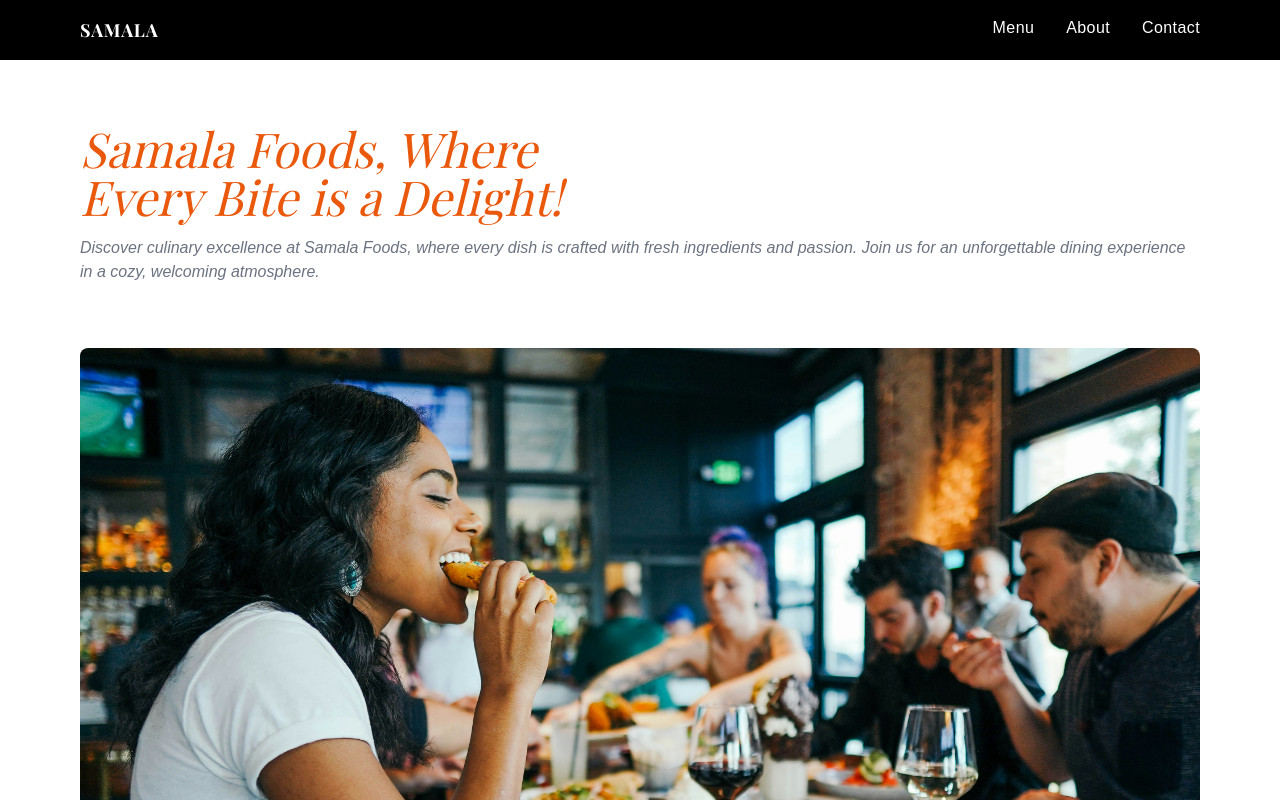
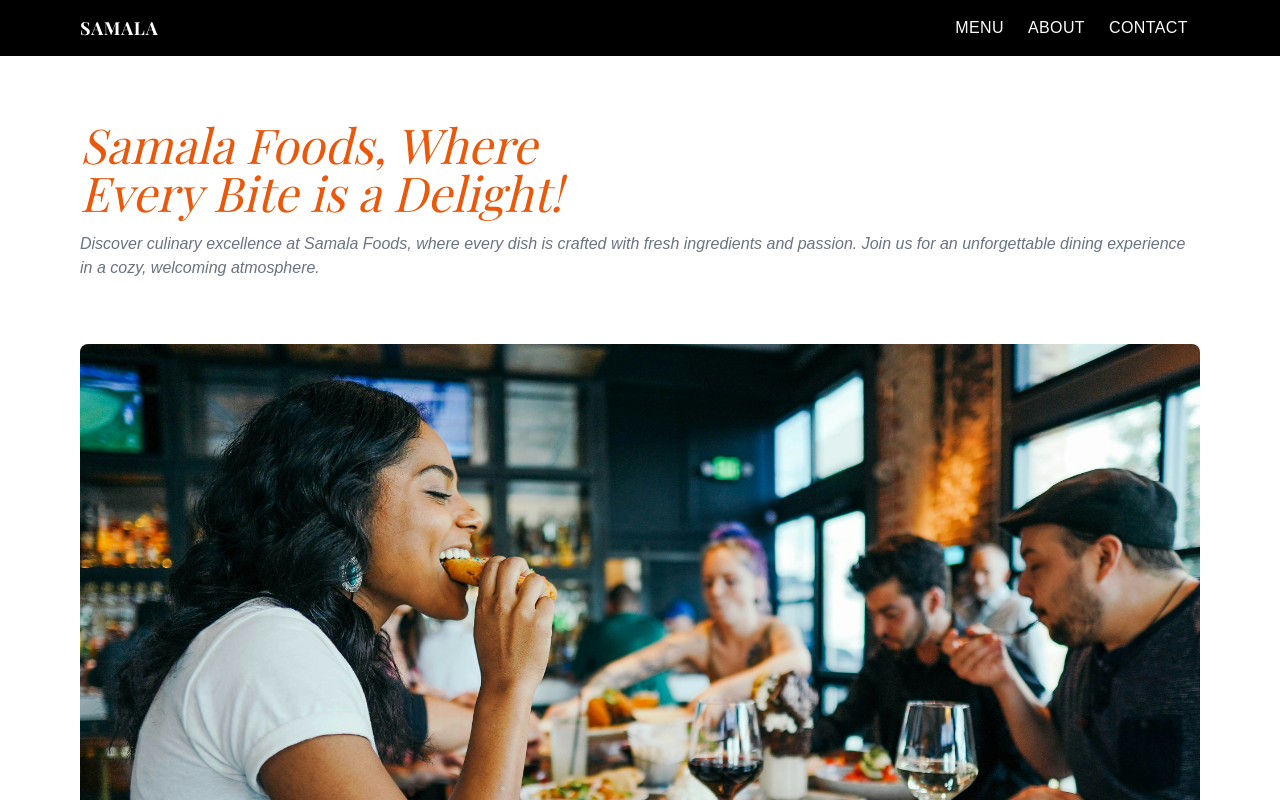
Before and after one commit to kazoomarc/samala_foods_one, a Next.js app: page / in a window 1280 px wide. Shown: the top 800 px of the page. Built offline with nearby package versions, Linux system fonts and the light colour scheme; a web font is replaced by a local one.

Commit message:
further customizing header with hover states

```diff
--- a/app/ui/Footer.tsx
+++ b/app/ui/Footer.tsx
@@ -3,12 +3,9 @@ import AwayArrow from './AwayArrow';
 export default function Footer() {
   return (
     <div className="mb-0 mt-14">
-      <div
-        id="contact"
-        className="sm:flex justify-between md:justify-end gap-24 py-12 _text-white _bg-orange-400 bg-gray-300 px-4 sm:px-6 md:px-10 lg:px-16 xl:px-20 2xl:px-28"
-      >
-        <div className="">
-          <h3 className="font-bold">opening hours</h3>
+      <div className="justify-between gap-24 px-4 py-12 bg-gray-300 _sm:flex _sm:flex-wrap md:justify-end _text-white _bg-orange-400 sm:px-6 md:px-10 lg:px-16 xl:px-20 2xl:px-28">
+        <div className="mt-6 md:mt-0">
+          <h3 className="font-bold _text-2xl _sm:text-base ">opening hours</h3>
 
           <div className="mt-3 space-y-1">
             <p className="font-mono text-xs">BREAKFAST</p>
@@ -26,8 +23,8 @@ export default function Footer() {
           </div>
         </div>
 
-        <div className="">
-          <h3 className="font-bold">contact</h3>
+        <div className="mt-6 md:mt-0">
+          <h3 className="font-bold _text-2xl _sm:text-base">contact</h3>
           <div className="mt-3 space-y-1">
             <p className="font-mono text-xs">info@samalafoods.com</p>
             <p className="font-mono text-xs">(265) 889-9955-88</p>
@@ -35,8 +32,8 @@ export default function Footer() {
           </div>
         </div>
 
-        <div className="">
-          <h3 className="font-bold">social</h3>
+        <div className="mt-6 md:mt-0">
+          <h3 className="font-bold _text-2xl _sm:text-base">social</h3>
           <div className="mt-3 space-y-1">
             <div className="text-xs font-mono flex gap-[2px]">
               <span>(X) twitter</span>
@@ -54,7 +51,7 @@ export default function Footer() {
           </div>
         </div>
       </div>
-      <div className="py-4 text-xs text-white _bg-orange-500 bg-black px-4 sm:px-6 md:px-10 lg:px-16 xl:px-20 2xl:px-28">
+      <div className="px-4 py-4 text-xs text-white bg-black _bg-orange-500 sm:px-6 md:px-10 lg:px-16 xl:px-20 2xl:px-28">
         <span>
           <a href="#" className="font-mono">
             &copy; Joel Mwala 2024
--- a/app/ui/Header.tsx
+++ b/app/ui/Header.tsx
@@ -1,22 +1,110 @@
+'use client';
+
+import { useState, useEffect } from 'react';
 import Link from 'next/link';
 
 export default function Header() {
+  const [isMenuOpen, setIsMenuOpen] = useState(false);
+
+  const toggleMenu = () => {
+    setIsMenuOpen(!isMenuOpen);
+  };
+
+  useEffect(() => {
+    const closeMenu = () => {
+      if (isMenuOpen) {
+        setIsMenuOpen(false);
+      }
+    };
+
+    document.addEventListener('click', closeMenu);
+
+    return () => {
+      document.removeEventListener('click', closeMenu);
+    };
+  }, [isMenuOpen]);
+
   return (
-    <div className="py-4 text-base font-medium bg-black _bg-orange-700">
-      <div className="px-4 sm:px-6 md:px-10 lg:px-16 xl:px-20 2xl:px-28">
-        <nav className="flex justify-between">
+    <div className="text-base font-medium bg-black _bg-orange-700">
+      <div className="">
+        <nav
+          className={`flex lg:hover:bg-black overflow-hidden justify-between px-4 items-center sm:px-6 md:px-10 lg:px-16 xl:px-20 2xl:px-28 ${
+            isMenuOpen ? 'hover:bg-gray-500' : ''
+          }`}
+        >
           <div>
-            <span className="font-playfair tracking-wider text-lg text-white font-bold">
+            <span className="py-4 text-lg font-bold tracking-wider text-white font-playfair">
               <Link href={'/'}>SAMALA</Link>
             </span>
           </div>
-          <div className="hidden sm:flex gap-8 text-white tracking-wide">
-            <Link href="/menu">Menu</Link>
-            <Link href="/about">About</Link>
-            <Link href="/contact">Contact</Link>
+
+          <div className="hidden tracking-wide text-white lg:flex">
+            <Link href="/menu" className="px-3 py-4 hover:bg-gray-500">
+              MENU
+            </Link>
+            <Link href="/about" className="px-3 py-4 hover:bg-gray-500">
+              ABOUT
+            </Link>
+            <Link href="/contact" className="px-3 py-4 hover:bg-gray-500">
+              CONTACT
+            </Link>
+          </div>
+
+          <div
+            className="flex items-center justify-center py-4 text-white lg:hidden hover:cursor-pointer"
+            onClick={(e) => {
+              e.stopPropagation();
+              toggleMenu();
+            }}
+          >
+            {isMenuOpen ? <CloseIcon /> : <MenuIcon />}
           </div>
         </nav>
+
+        <div
+          className={`transition-all duration-300 ease-in-out lg:hidden
+            ${isMenuOpen ? 'max-h-64 opacity-100' : 'max-h-0 opacity-0'}
+            overflow-hidden`}
+        >
+          <Link href="/menu">
+            <div className="w-full px-4 py-4 tracking-wide text-white hover:bg-gray-500 sm:px-6 md:px-10 lg:px-16 xl:px-20 2xl:px-28">
+              MENU
+            </div>
+          </Link>
+
+          <Link href="/about">
+            <div className="w-full px-4 py-4 tracking-wide text-white hover:bg-gray-500 sm:px-6 md:px-10 lg:px-16 xl:px-20 2xl:px-28">
+              ABOUT
+            </div>
+          </Link>
+
+          <Link href="/contact">
+            <div className="w-full px-4 py-4 tracking-wide text-white hover:bg-gray-500 sm:px-6 md:px-10 lg:px-16 xl:px-20 2xl:px-28">
+              CONTACT
+            </div>
+          </Link>
+        </div>
       </div>
     </div>
   );
 }
+
+function CloseIcon() {
+  return (
+    <svg viewBox="0 0 20 20" fill="currentColor" className="size-5">
+      <path d="M6.28 5.22a.75.75 0 0 0-1.06 1.06L8.94 10l-3.72 3.72a.75.75 0 1 0 1.06 1.06L10 11.06l3.72 3.72a.75.75 0 1 0 1.06-1.06L11.06 10l3.72-3.72a.75.75 0 0 0-1.06-1.06L10 8.94 6.28 5.22Z" />
+    </svg>
+  );
+}
+
+function MenuIcon() {
+  return (
+    <svg viewBox="0 0 20 20" fill="currentColor" className="size-5">
+      <path
+        fillRule="evenodd"
+        d="M2 6.75A.75.75 0 0 1 2.75 6h14.5a.75.75 0 0 1 0 1.5H2.75A.75.75 0 0 1 2 6.75Zm0 6.5a.75.75 0 0 1 .75-.75h14.5a.75.75 0 0 1 0 1.5H2.75a.75.75 0 0 1-.75-.75Z"
+        clipRule="evenodd"
+      />
+    </svg>
+  );
+}
```
